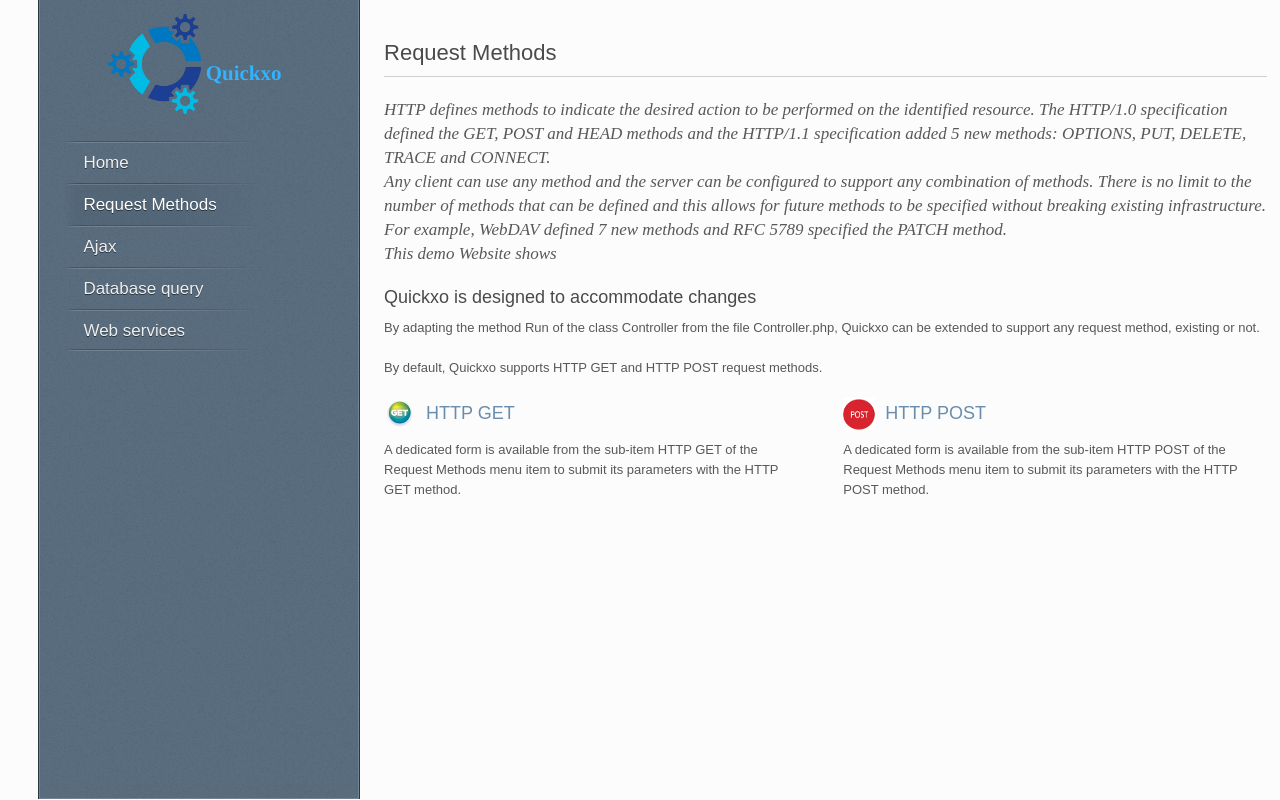
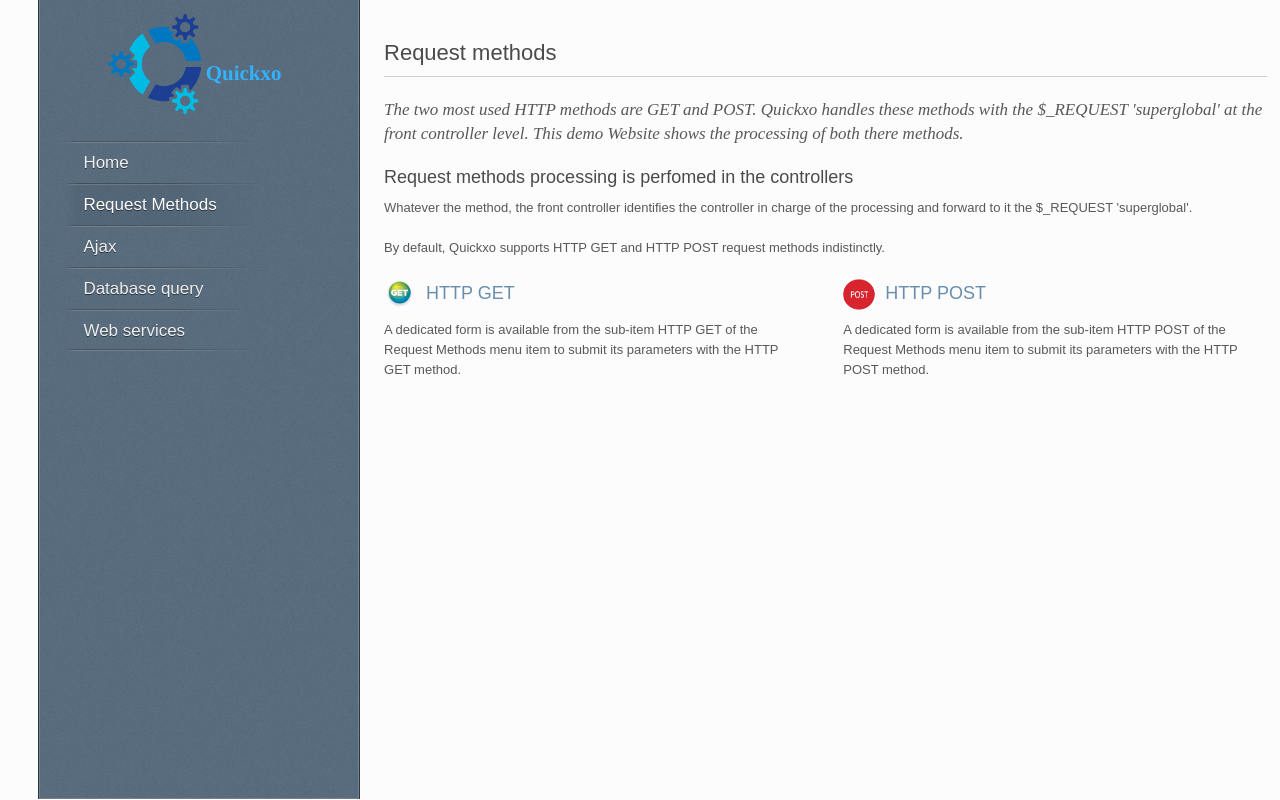
Before and after one commit to Quickxo/Quickxo-Demo, a PHP site: page /Quickxo/views/RequestMethodsView.php in a window 1280 px wide. Run offline with PHP 8.4, Linux system fonts and the light colour scheme.

Commit message:
Initial commit

```diff
--- a/views/RequestMethodsView.php
+++ b/views/RequestMethodsView.php
@@ -8,29 +8,19 @@
 ob_start();
 ?>
 
-<h1 class="title">Request Methods</h1>
+<h1 class="title">Request methods</h1>
 <div class="line"></div>
-<div class="intro">HTTP defines methods to indicate the desired action to be
-performed on the identified resource. The HTTP/1.0 specification defined the
-GET, POST and HEAD methods and the HTTP/1.1 specification added 5 new methods:
-OPTIONS, PUT, DELETE, TRACE and CONNECT. <br />
-
-Any client can use any method and the server can
-be configured to support any combination of methods. There is no limit to the
-number of methods that can be defined and this allows for future methods to be
-specified without breaking existing infrastructure.
-For example, WebDAV defined 7 new methods and RFC 5789 specified
-the PATCH method.<br />
-
-This demo Website shows
+<div class="intro">The two most used HTTP methods are GET and POST. Quickxo
+handles these methods with the $_REQUEST 'superglobal' at the front controller level.
+This demo Website shows the processing of both there methods.
 </div>
 
-<h3>Quickxo is designed to accommodate changes</h3>
+<h3>Request methods processing is perfomed in the controllers</h3>
 
-<p>By adapting the method Run of the class Controller from the file Controller.php,
-Quickxo can be extended to support any request method, existing or not.</p>
+<p>Whatever the method, the front controller identifies the controller in charge of
+the processing and forward to it the $_REQUEST 'superglobal'.</p>
 
-<p>By default, Quickxo supports HTTP GET and HTTP POST request methods.</p>
+<p>By default, Quickxo supports HTTP GET and HTTP POST request methods indistinctly.</p>
 
 <div class="one-half">
 <h3><a href="?command=MethodGet"><img src="public/images/Get.png" alt="" />HTTP GET</a></h3>
```
